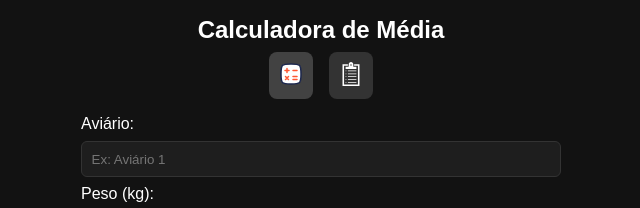
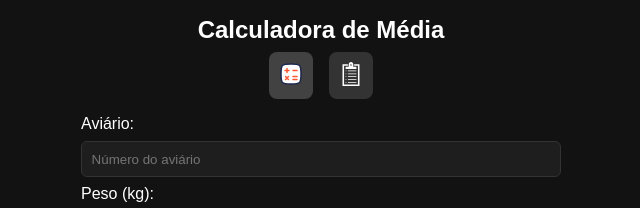
Before and after one commit to hypzahh/pwa-calculadora, a plain HTML site: page index.html in a window 1280 px wide. Shown: the top 208 px of the page, 319-959 px from the left. Drawn offline with Linux system fonts and the light colour scheme.

Commit message:
Update index.html

```diff
--- a/index.html
+++ b/index.html
@@ -41,7 +41,7 @@
       <section class="tab-content" id="adicionados">
         <div class="input-group">
           <label for="aviario">Aviário:</label>
-          <input type="text" id="aviario" placeholder="Ex: Aviário 1">
+          <input type="text" id="aviario" placeholder="Número do aviário" />
 
           <label for="peso">Peso (kg):</label>
           <input type="number" id="peso" placeholder="Ex: 50.5" step="0.01" min="0">
```
